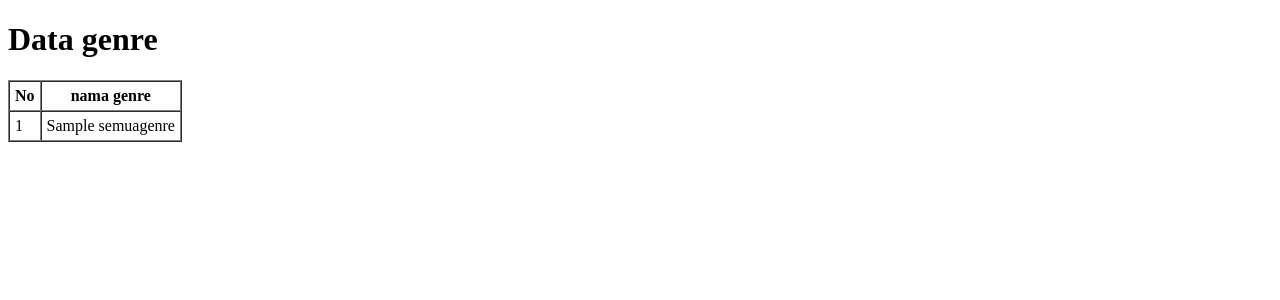
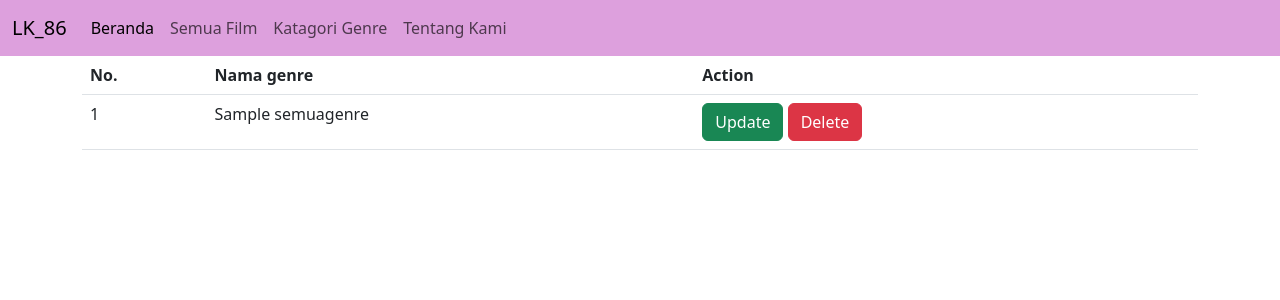
Before and after one commit to hafidhz56/CodeIgniter4, a CodeIgniter 4 app: template MI4BApp/app/Views/film/semuagenre.php in a window 1280 px wide. Shown: the top 300 px of the page. Run offline with PHP 8.4 and a stand-in for CodeIgniter, Linux system fonts and the light colour scheme; the template is opened without the code that fills it: most values are stand-ins (such as "Sample title", 1, 10 or a date in 2020); some libraries are stand-ins or nearby versions.

Commit message:
praktikum 12

```diff
--- a/MI4BApp/app/Views/film/index.php
+++ b/MI4BApp/app/Views/film/index.php
@@ -23,10 +23,10 @@
           <a class="nav-link" href="/film">Semua Film</a>
         </li>
         <li class="nav-item">
-          <a class="nav-link" href="#">Katagori Film</a>
+          <a class="nav-link" href="/genre/all">Katagori Genre</a>
         </li>
         <li class="nav-item">
-          <a class="nav-link">Tentang Kami</a>
+          <a class="nav-link" href="#">Tentang Kami</a>
         </li>
       </ul>
     </div>
--- a/MI4BApp/app/Views/film/semuafilm.php
+++ b/MI4BApp/app/Views/film/semuafilm.php
@@ -24,7 +24,7 @@
           <a class="nav-link" href="/film">Semua film</a>
         </li>
         <li class="nav-item">
-          <a class="nav-link" href="#">Kategori Film</a>
+          <a class="nav-link" href="/genre/all">Kategori Genre</a>
         </li>
         <li class="nav-item">
           <a class="nav-link" href="#">Tentang Kami</a>
--- a/MI4BApp/app/Views/film/semuagenre.php
+++ b/MI4BApp/app/Views/film/semuagenre.php
@@ -1,26 +1,63 @@
-<!DOCTYPE html>
 <html lang="en">
 <head>
     <meta charset="UTF-8">
     <meta http-equiv="X-UA-Compatible" content="IE=edge">
     <meta name="viewport" content="width=device-width, initial-scale=1.0">
-    <title>Document</title>
+    <title>Data Film</title>
+
+<link rel="stylesheet" href="/assets/css/bootstrap.min.css">
 </head>
 <body>
-    <h1>Data genre</h1>
-    <table border="1" cellspacing="0" cellpadding="5">
-        <tr>
-            <th>No</th>
-            <th>nama genre</th>
-        </tr>
-        <?php $i =1; ?>
-        <?php foreach($semuagenre as $genre) : ?>
-            <tr>
-                <td><?= $i++; ?></td>
-                <td><?php echo $genre['nama_genre']?></td>
+    <nav class="navbar navbar-expand bg-#DDA0DD" style="background-color: #DDA0DD;">
+  <div class="container-fluid">
+    <a class="navbar-brand" href="#">LK_86</a>
+    <button class="navbar-toggler" type="button" data-bs-toggle="collapse" data-bs-target="#navbarNav" aria-controls="navbarNav" aria-expanded="false" aria-label="Toggle navigation">
+      <span class="navbar-toggler-icon"></span>
+    </button>
+    <div class="collapse navbar-collapse" id="navbarNav">
+      <ul class="navbar-nav">
+        <li class="nav-item">
+          <a class="nav-link active" aria-current="page" href="/">Beranda</a>
+        </li>
+        <li class="nav-item">
+          <a class="nav-link" href="/film">Semua Film</a>
+        </li>
+        <li class="nav-item">
+          <a class="nav-link" href="/genre/all">Katagori Genre</a>
+        </li>
+        <li class="nav-item">
+          <a class="nav-link" href="#">Tentang Kami</a>
+        </li>
+      </ul>
+    </div>
+  </div>
+    </nav>
 
-            </tr>
-        <?php endforeach; ?>
-    </table>
+<div class="container">
+    <div class="row">
+        <div class="col-mod-12">
+            <table class="table table-hover">
+                <tr>
+                    <th>No.</th>
+                    <th>Nama genre</th>
+                    <th>Action</th>
+                </tr>
+                <?php $i = 1;?>
+                <?php foreach ($semuagenre as $genre) : ?>
+                    <tr>
+                      <td><?= $i++; ?></td>
+                        <td><?= $genre['nama_genre']?></td>
+                        <td>
+                            <a href="" class="btn btn-success">Update</a>
+                            <a href="" class="btn btn-danger">Delete</a>
+                        </td>
+                    </tr>
+                <?php endforeach;?>
+            </table>
+        </div>
+    </div>
+</div>
+     <script>sr="/assets/js/bootstrap.min.js"></script>
 </body>
-</html>
+
+</html
```
